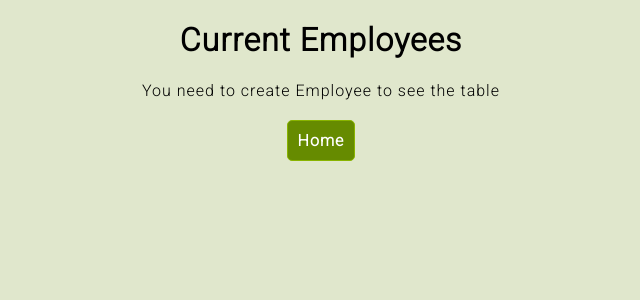
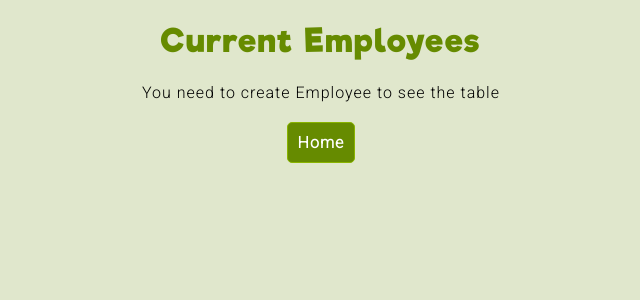
Before and after one commit to PuteauxTheo/PuteauxTheo_14_28082022, a React (Create React App) app: page /employeeList in a window 1280 px wide. Shown: the top 300 px of the page, without its empty margins (319-959 px from the left). Built offline with nearby package versions, Linux system fonts and the light colour scheme.

Commit message:
add style

```diff
--- a/src/pages/Home.jsx
+++ b/src/pages/Home.jsx
@@ -172,6 +172,7 @@ export default function Home() {
                 </form>
             </div>
             <ReactModal
+                style={{display:"block", zIndex:10}}
                 isOpen={open}
                 contentLabel="Employee Created !"
                 onRequestClose={closeModal}>
--- a/src/style/css/style.css
+++ b/src/style/css/style.css
@@ -153,9 +153,23 @@ a {
   color: #000;
 }
 
+.ReactModal__Content {
+  inset: 15% 40% 50% 40%;
+}
+
+.ReactModal__Overlay {
+  z-index: 10;
+}
+
 .employee {
   max-width: 1200px;
   margin: auto;
+}
+.employee .container h1 {
+  font-family: "Riffic Free Bold";
+  letter-spacing: 2px;
+  font-size: 32px;
+  color: rgb(102, 139, 0);
 }
 
 .link-employeeList {
--- a/src/style/sass/pages/employee.scss
+++ b/src/style/sass/pages/employee.scss
@@ -1,6 +1,14 @@
 .employee{
     max-width: 1200px;
     margin: auto;
+    .container{
+        h1{
+            font-family: 'Riffic Free Bold';
+            letter-spacing: 2px;
+            font-size: 32px;
+            color: $green;
+        }
+    }
 }
 
 .link-employeeList{
```
Also changed, not shown: src/style/sass/pages/home.scss (+8 -0 lines), 1 other file (tests, documents, lock files or other folders).
